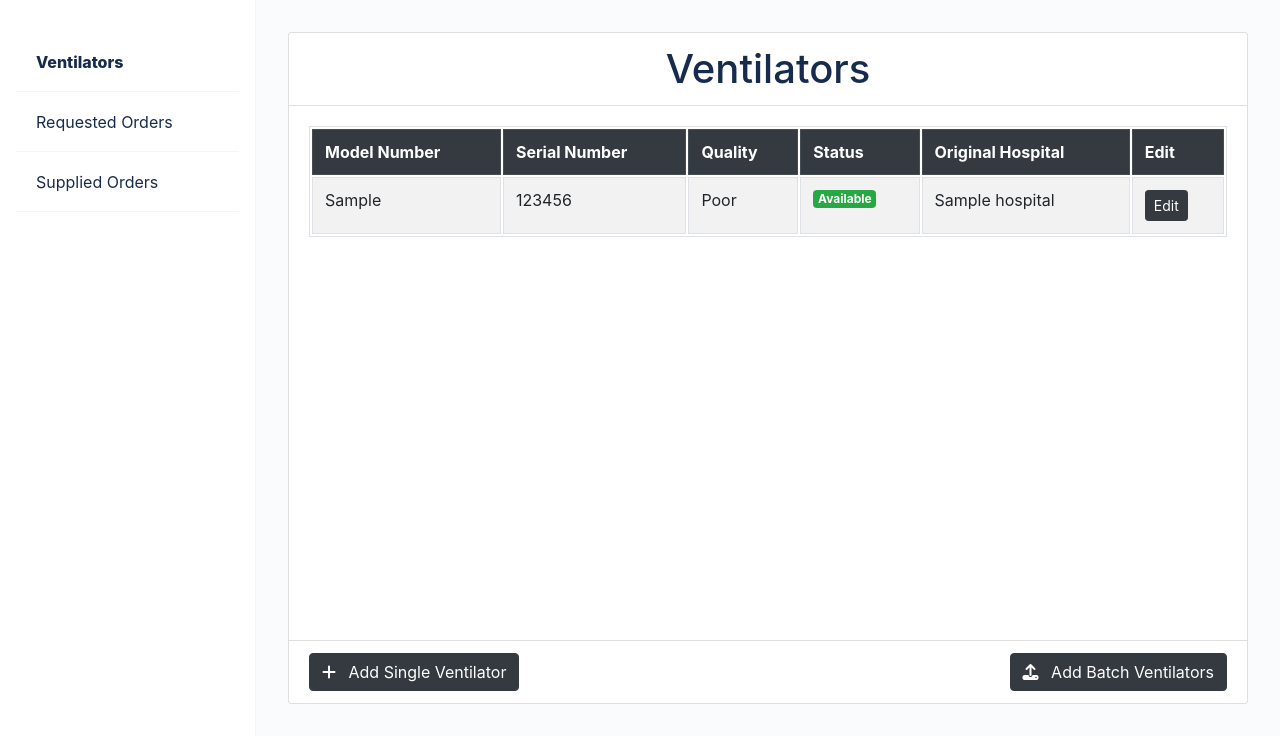
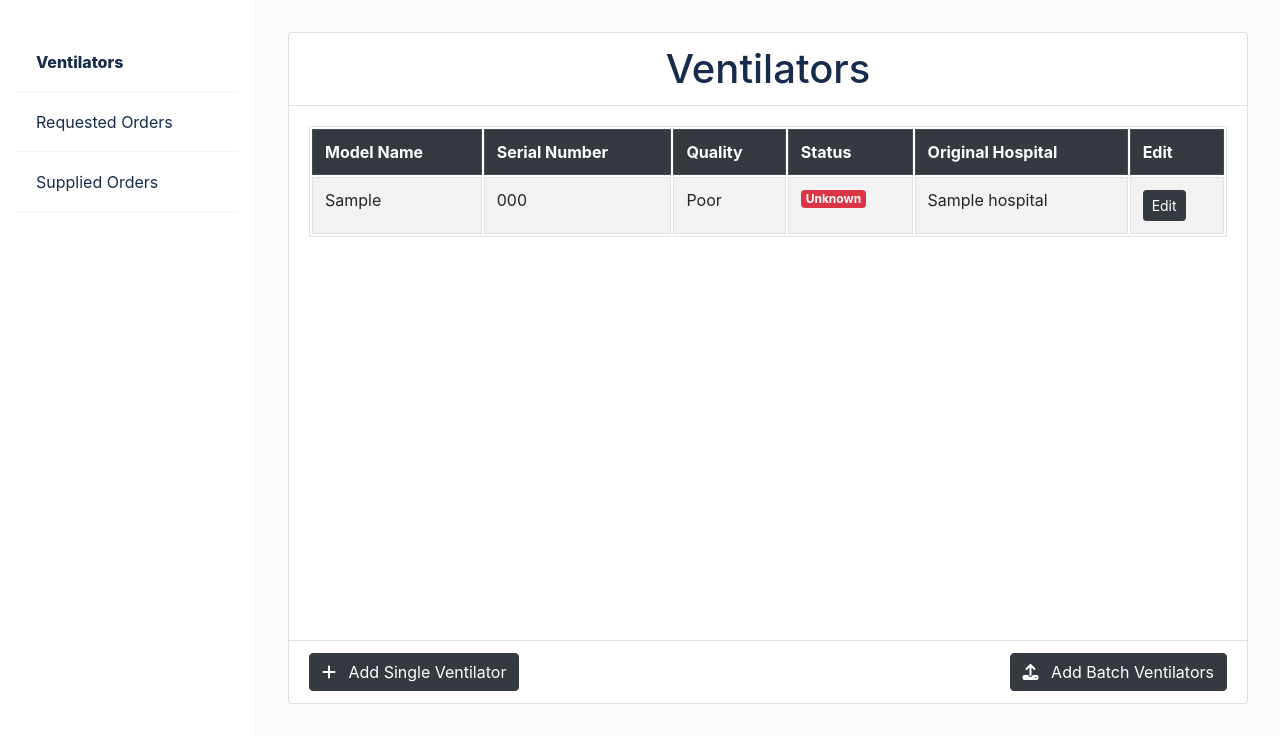
Before and after one commit to Jarred28/covid-ventilator, a Django app: page /ventilators/ in a window 1280 px wide. Shown: the part 64-800 px from the top of the page. Run offline with Django 3.2, Linux system fonts and the light colour scheme; a user stored in the database is signed in; tables that the repository leaves empty hold one stand-in row (values such as "Sample post"); some libraries are stand-ins or nearby versions.

Commit message:
Modified Ventilator Statuses. Fixed last minute bugs with src rsv + UI

```diff
--- a/templates/hospital/dashboard.html
+++ b/templates/hospital/dashboard.html
@@ -28,7 +28,7 @@
     <table class="table table-bordered table-striped">
       <thead class="thead-dark">
         <tr>
-          <th>Model Number</th>
+          <th>Model Name</th>
           <th>Serial Number</th>
           <th>Quality</th>
           <th>Status</th>
@@ -40,17 +40,17 @@
         {% for ventilator in ventilators %}
         <tr>
           <td data-title='Model Number'>{{ ventilator.ventilator_model.model }}</td>
-          <td data-title="Serial Number">123456</td>
+          <td data-title="Serial Number">{{ ventilator.serial_number }}</td>
           <td data-title="Quality">{{ ventilator.quality }}</td>
           <td data-title='Status'>
-            {% if ventilator.status == 'Unknown' %}
-            <span class="badge badge-danger">Unknown</span>
+            {% if ventilator.status == 'Unavailable' %}
+            <span class="badge badge-danger">{{ ventilator.unavailable_status }}</span>
             {% elif ventilator.status == 'Available' %}
             <span class="badge badge-success">Available</span>
             {% elif ventilator.status == 'InTransit' %}
             <span class="badge badge-warning">In Transit</span>
-            {% elif ventilator.status == 'InUse' %}
-            <span class="badge badge-primary">In Use</span>
+            {% elif ventilator.status == 'Packing' %}
+            <span class="badge badge-primary">Packing</span>
             {% elif ventilator.status == 'SourceReserve' %}
             <span class="badge badge-info">Source Reserve</span>
             {% elif ventilator.status == 'DestinationReserve' %}
--- a/webapp/management/commands/seed.py
+++ b/webapp/management/commands/seed.py
@@ -180,6 +180,7 @@ class Command(BaseCommand):
             vent = Ventilator(
                 ventilator_model=VentilatorModel.objects.get(pk=first_vent_model_pk + (vent_count % len(model_nums))),
                 status=status,
+                unavailable_status=None,
                 serial_number=str(vent_count),
                 owning_hospital=hosp,
                 current_hospital=hosp,
--- a/webapp/models.py
+++ b/webapp/models.py
@@ -512,13 +512,20 @@ class VentilatorModel(AbstractCommon):
 
 class Ventilator(AbstractCommon):
     class Status(Enum):
-        Unknown = 'Unknown'
-        Unassigned = 'Unassigned'
+        Unavailable = 'Unavailable'
         Available = 'Available'
-        InUse = 'In Use'
+        Packing = 'Packing'
         InTransit = 'In Transit'
         SourceReserve = 'Source Reserve'
         DestinationReserve = 'Destination Reserve'
+
+    class UnavailableReason(Enum):
+        Unknown = 'Unknown'
+        InUse = 'In Use'
+        TestingNeeded = 'Testing Needed'
+        InTesting = 'In Testing'
+        NotWorking = 'Not Working'
+        InRepair = 'In Repair'
 
     class Quality(Enum):
         Poor = 'Poor'
@@ -528,7 +535,14 @@ class Ventilator(AbstractCommon):
     status = models.CharField(
         max_length=100,
         choices=[(tag.name, tag.value) for tag in Status],
-        default=Status.Unknown.name,
+        default=Status.Unavailable.name,
+    )
+    unavailable_status = models.CharField(
+        max_length=100,
+        choices=[(tag.name, tag.value) for tag in UnavailableReason],
+        default=UnavailableReason.InUse.name,
+        null=True,
+        blank=True
     )
     serial_number = models.CharField(max_length=100, null=False, blank=False)
     ventilator_model = models.ForeignKey(
--- a/webapp/views.py
+++ b/webapp/views.py
@@ -297,8 +297,8 @@ class VentilatorList(APIView):
             io_string = io.StringIO(data_set)
             next(io_string)
             available_vent_ct = Ventilator.objects.filter(current_hospital=hospital).filter(Ventilator.Status.Available.name).count()
-            available_vent_ct += Ventilator.objects.filter(current_hospital=hospital).filter(Ventilator.Status.Unassigned.name).count()
-            src_reserve_ct = Ventilator.objects.filter(current_hospital=hospital).filter(state=Ventilator.Status.SourceReserve.name).count()
+            available_vent_ct += Ventilator.objects.filter(current_hospital=hospital).filter(status=Ventilator.Status.Unavailable.name).filter(unavailable_status=Ventilator.UnavailableReason.InUse.name).count()
+            src_reserve_ct = Ventilator.objects.filter(current_hospital=hospital).filter(status=Ventilator.Status.SourceReserve.name).count()
             vent_ct = available_vent_ct + src_reserve_ct
             for column in csv.reader(io_string, delimiter=',', quotechar="|"):
                 # Assumes serial_number, quality_level, model_type, model_mfg, monetary_value
@@ -313,11 +313,14 @@ class VentilatorList(APIView):
                 model_type = column[3]
                 model_mfg = column[4]
                 monetary_value = column[5]
-                status = Ventilator.Status.Unassigned.name
+                status = Ventilator.Status.Unavailable.name
+                unavailable_status = Ventilator.UnavailableReason.InUse.name
                 # We shouldn't be adding another ventilator to the supply unless the ratio is alright.
+                print(src_reserve_ct / (vent_count + 1))
                 if (src_reserve_ct / (vent_count + 1)) < (SystemParameters.getInstance().strategic_reserve / 100):
                     status = Ventilator.State.SourceReserve.name
                     src_reserve_ct += 1
+                    unknown_status = None
                 vent_ct += 1
                 vent_model = None
                 if VentilatorModel.objects.filter(model=model_type):
@@ -336,6 +339,7 @@ class VentilatorList(APIView):
                     quality=quality_level,
                     monetary_value=monetary_value,
                     status=status,
+                    unavailable_status=unavailable_status,
                     owning_hospital=hospital,
                     current_hospital=hospital,
                     inserted_by_user=User.objects.get(pk=request.user.id),
@@ -361,20 +365,23 @@ class VentilatorList(APIView):
                     updated_by_user=User.objects.get(pk=request.user.id)
                 )
             # We'll choose the optimistic outcome and assume all unassigned ventilators will eventually become Available.
-            status = Ventilator.Status.Unassigned.name
+            status = Ventilator.Status.Unavailable.name
+            unavailable_status = Ventilator.UnavailableReason.InUse.name
             available_vent_ct = Ventilator.objects.filter(current_hospital=hospital).filter(status=Ventilator.Status.Available.name).count()
-            available_vent_ct += Ventilator.objects.filter(current_hospital=hospital).filter(status=Ventilator.Status.Unassigned.name).count()
+            available_vent_ct += Ventilator.objects.filter(current_hospital=hospital).filter(status=Ventilator.Status.Unavailable.name).filter(unavailable_status=Ventilator.UnavailableReason.InUse.name).count()
             src_reserve_ct = Ventilator.objects.filter(current_hospital=hospital).filter(status=Ventilator.Status.SourceReserve.name).count()
             vent_ct = available_vent_ct + src_reserve_ct
             # If adding this ventilator messes up the strategic reserve ratio, modify it to be held in reserve
-            if (src_reserve_ct / (vent_ct + 1)) > (SystemParameters.getInstance().strategic_reserve / 100):
+            if (src_reserve_ct / (vent_ct + 1)) < (SystemParameters.getInstance().strategic_reserve / 100):
                 status = Ventilator.Status.SourceReserve.name
+                unavailable_status = None
             ventilator = Ventilator(
                 ventilator_model=vent_model,
                 serial_number=request.data['serial_number'],
                 quality=request.data['quality'],
                 monetary_value=vent_model.monetary_value,
                 status=status,
+                unavailable_status=unavailable_status,
                 owning_hospital=hospital,
                 current_hospital=hospital,
                 inserted_by_user=User.objects.get(pk=request.user.id),
```
Also changed, not shown: webapp/migrations/0002_auto_20200418_0732.py (added), webapp/migrations/0003_auto_20200418_0734.py (added).
